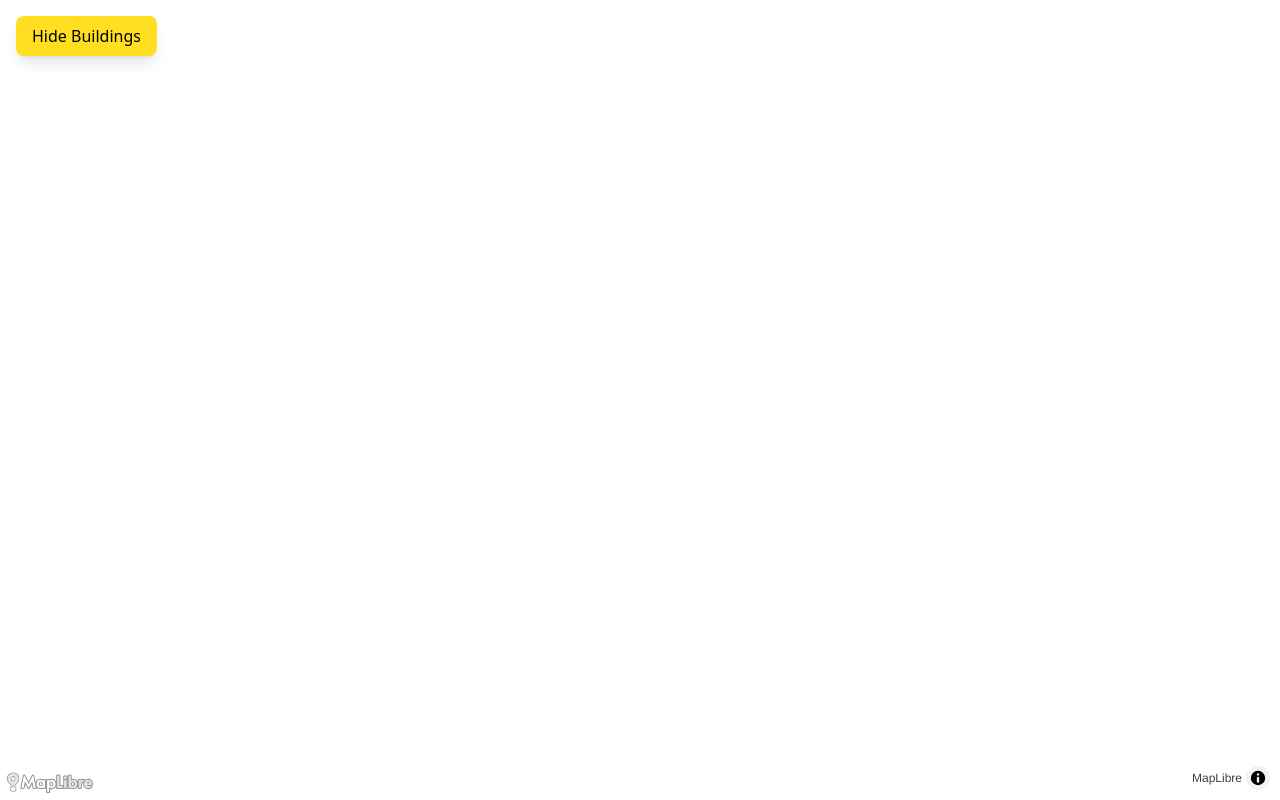
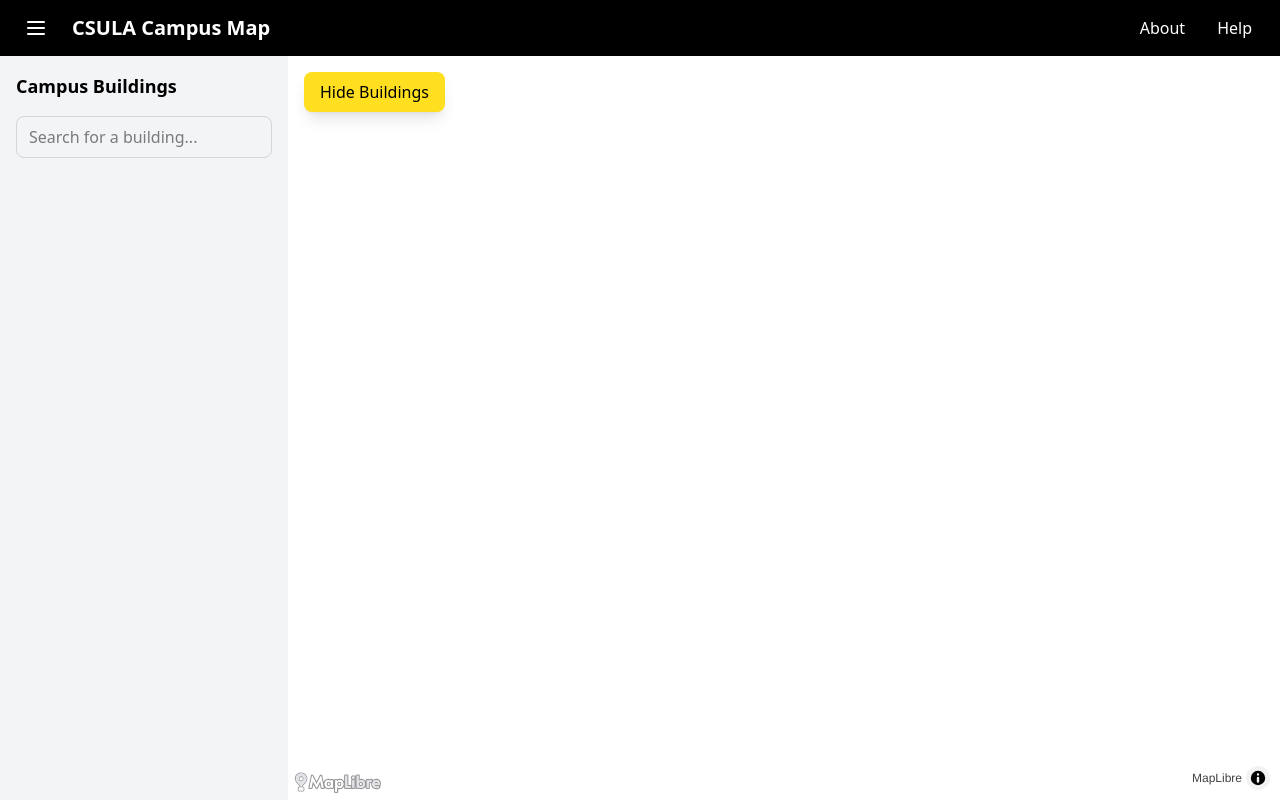
Before and after one commit to EbenFuentes/campus-map, a Vue app: page / in a window 1280 px wide. Built offline with nearby package versions, Linux system fonts and the light colour scheme; no server answers.

Commit message:
styled layout of frontend. added header.vue and sidebar.vue components.

```diff
--- a/src/App.vue
+++ b/src/App.vue
@@ -1,7 +1,27 @@
-<script setup></script>
+<script setup>
+import { ref } from 'vue'
+import Header from './components/Header.vue'
+import Sidebar from './components/Sidebar.vue'
+
+const sidebarOpen = ref(true)
+
+const toggleSidebar = () => {
+    sidebarOpen.value = !sidebarOpen.value
+}
+</script>
 
 <template>
-  <RouterView class="w-full h-screen" />
+    <div class="h-screen w-full flex flex-col">
+        <Header :sidebar-open="sidebarOpen" @toggle-sidebar="toggleSidebar" />
+
+        <div class="flex flex-1 overflow-hidden">
+            <Sidebar :is-open="sidebarOpen" />
+
+            <main class="flex-1">
+                <RouterView class="h-full w-full" />
+            </main>
+        </div>
+    </div>
 </template>
 
 <style>
--- /dev/null
+++ b/src/components/Header.vue
@@ -0,0 +1,38 @@
+<script setup>
+defineProps({
+    sidebarOpen: {
+        type: Boolean,
+        default: true
+    }
+})
+
+const emit = defineEmits(['toggle-sidebar'])
+</script>
+
+<template>
+    <header class="h-14 bg-black text-white flex items-center px-4 flex-shrink-0">
+        <button
+            @click="emit('toggle-sidebar')"
+            class="p-2 hover:bg-gray-800 rounded-lg transition-colors mr-4"
+        >
+            <svg xmlns="http://www.w3.org/2000/svg" class="h-6 w-6" fill="none" viewBox="0 0 24 24" stroke="currentColor">
+                <path stroke-linecap="round" stroke-linejoin="round" stroke-width="2" d="M4 6h16M4 12h16M4 18h16" />
+            </svg>
+        </button>
+
+        <h1 class="text-xl font-bold">CSULA Campus Map</h1>
+
+        <div class="flex-grow"></div>
+
+        <nav class="flex gap-2">
+            <button class="px-3 py-1 hover:bg-gray-800 rounded-lg transition-colors">
+                About
+            </button>
+            <button class="px-3 py-1 hover:bg-gray-800 rounded-lg transition-colors">
+                Help
+            </button>
+        </nav>
+    </header>
+</template>
+
+<style scoped></style>
--- /dev/null
+++ b/src/components/Sidebar.vue
@@ -0,0 +1,31 @@
+<script setup>
+defineProps({
+    isOpen: {
+        type: Boolean,
+        default: true
+    }
+})
+</script>
+
+<template>
+    <aside
+        :class="isOpen ? 'w-72' : 'w-0'"
+        class="h-full bg-gray-100 overflow-hidden transition-all duration-300 flex-shrink-0"
+    >
+        <div class="p-4 w-72">
+            <h2 class="text-lg font-bold mb-4">Campus Buildings</h2>
+
+            <input
+                type="text"
+                placeholder="Search for a building..."
+                class="w-full px-3 py-2 border border-gray-300 rounded-lg mb-4 focus:outline-none focus:ring-2 focus:ring-yellow-400"
+            />
+
+            <div class="space-y-2">
+                <p class="text-gray-500 text-sm"></p>
+            </div>
+        </div>
+    </aside>
+</template>
+
+<style scoped></style>
```
